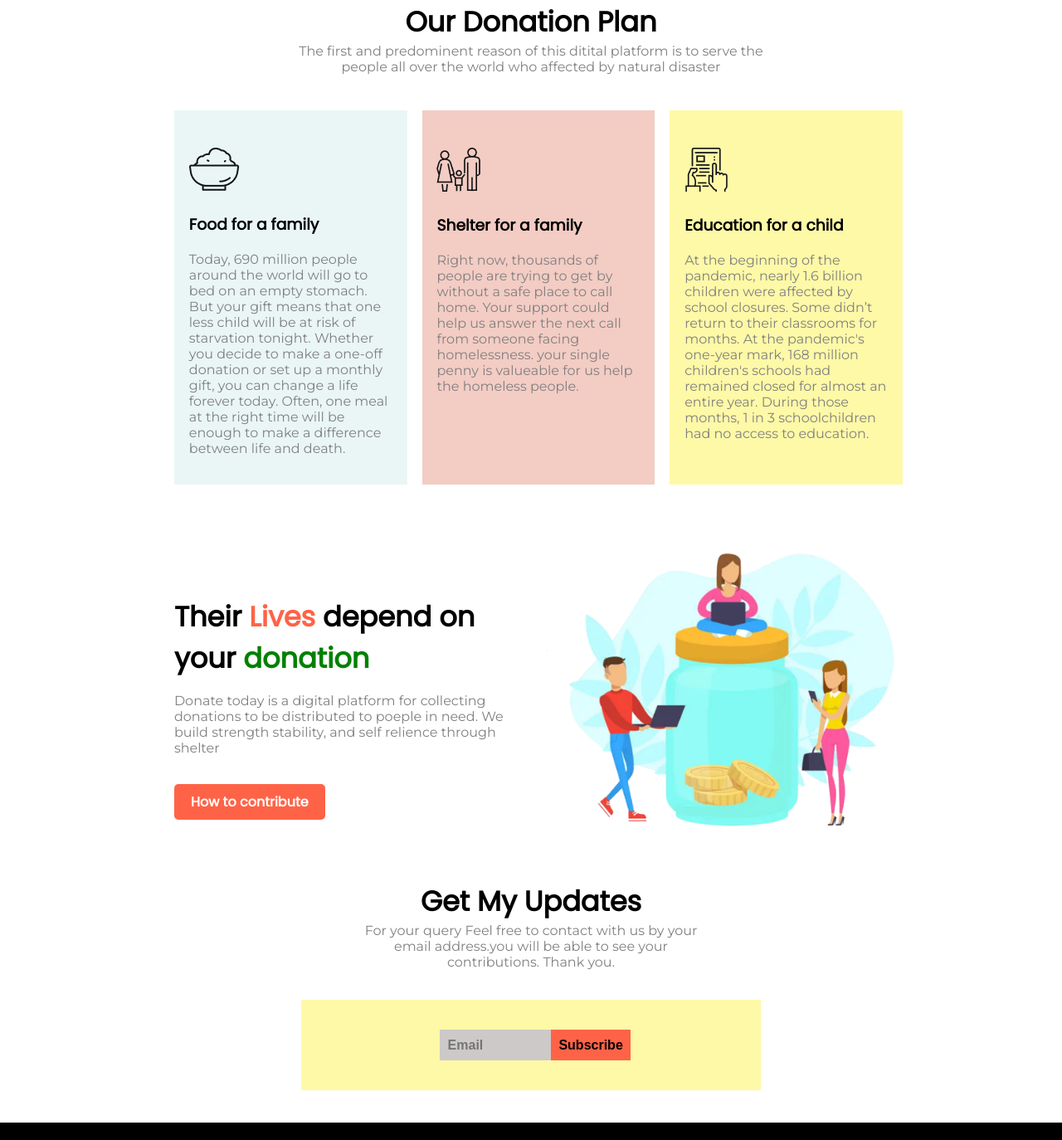
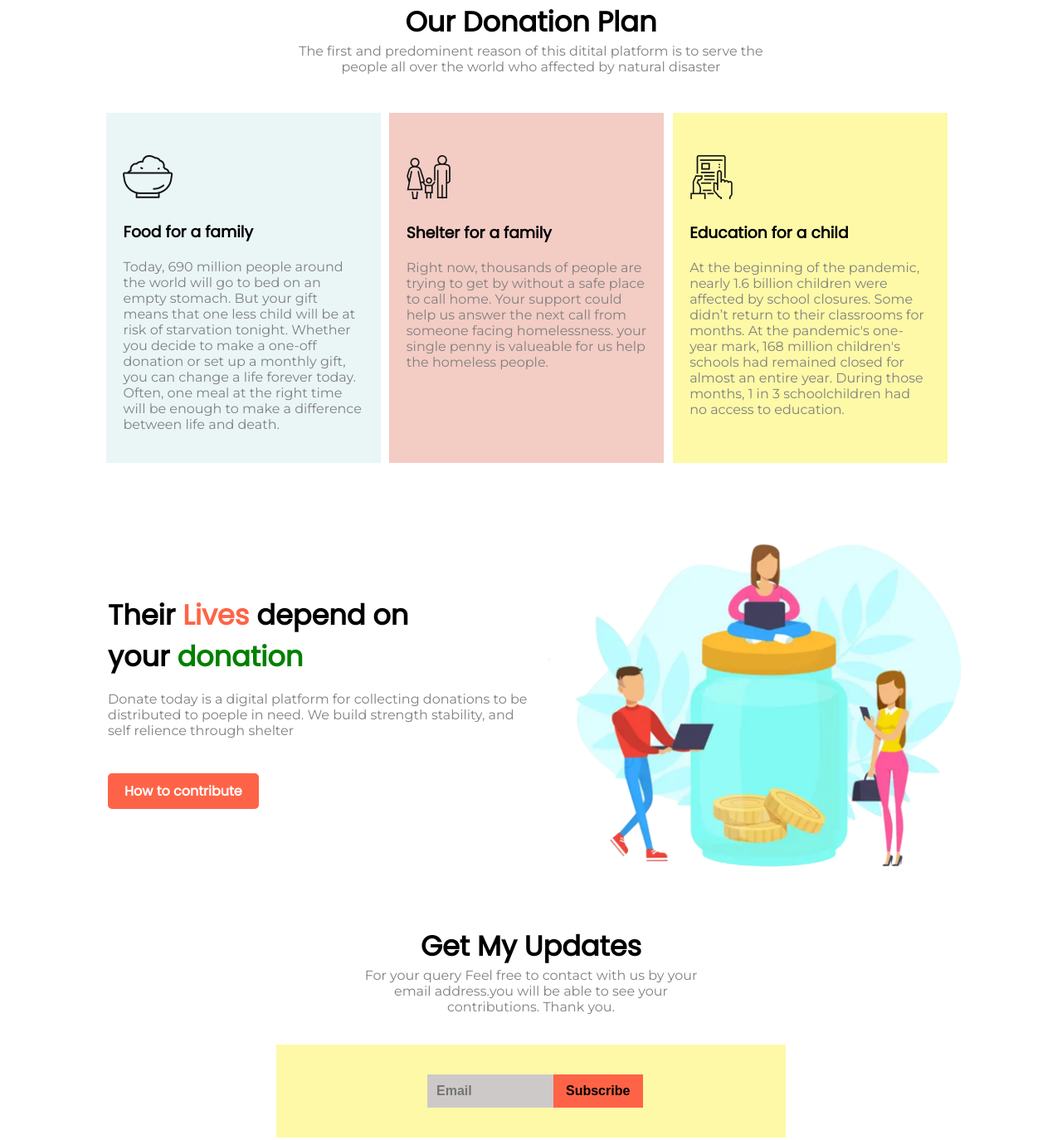
Before and after one commit to Shariful7834/Donate-today-site, a plain HTML site: page index.html in a window 1280 px wide. Shown: the part 1369-2743 px from the top of the page at 83% size. Drawn offline with Linux system fonts and the light colour scheme.

Commit message:
Changed the CSS properties and value

```diff
--- a/CSS/styles.css
+++ b/CSS/styles.css
@@ -85,7 +85,6 @@ section {
 .amount {
   margin: 1%;
   width: 4%;
-
   background-color: lightgray;
   padding: 3%;
   border-radius: 3%;
@@ -109,12 +108,11 @@ section {
   font-weight: 700;
 }
 .donate-plans {
-  width: 70%;
-  margin: auto;
+  margin: auto 10%;
 }
 .common-width {
-  width: 75%;
-  margin-left: 2%;
+  width: 50%;
+  margin-right: 1%;
   text-align: left;
   margin-top: 2%;
   padding: 5% 2% 2%;
@@ -144,8 +142,7 @@ section {
   background-color: #fef9a7;
 }
 .how-to-donate {
-  width: 70%;
-  margin: auto;
+  width: 83%;
 }
 .bottom-sectioin {
   margin-top: 5%;
@@ -158,7 +155,7 @@ section {
   margin-bottom: 3%;
 }
 .example {
-  width: 40%;
+  width: 45%;
   margin: auto;
   background-color: #fef9a7;
   padding: 3%;
```
